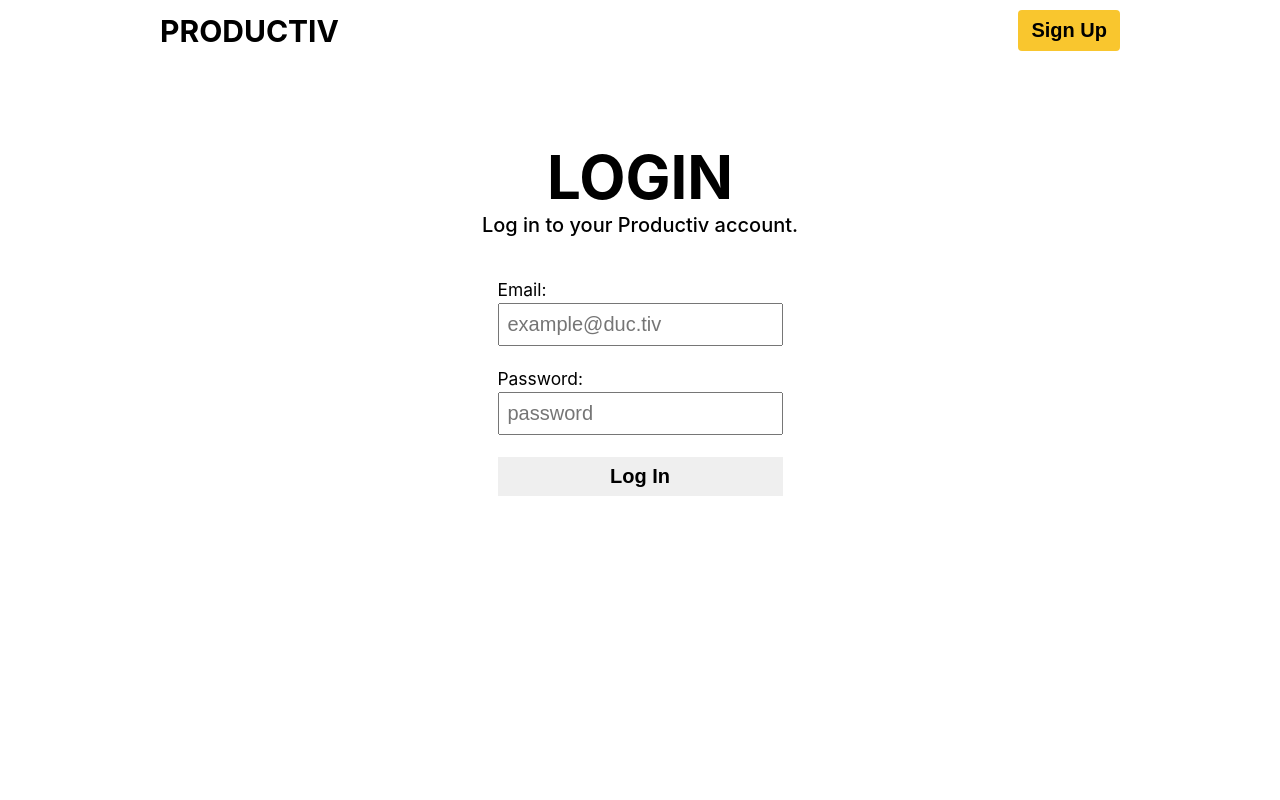
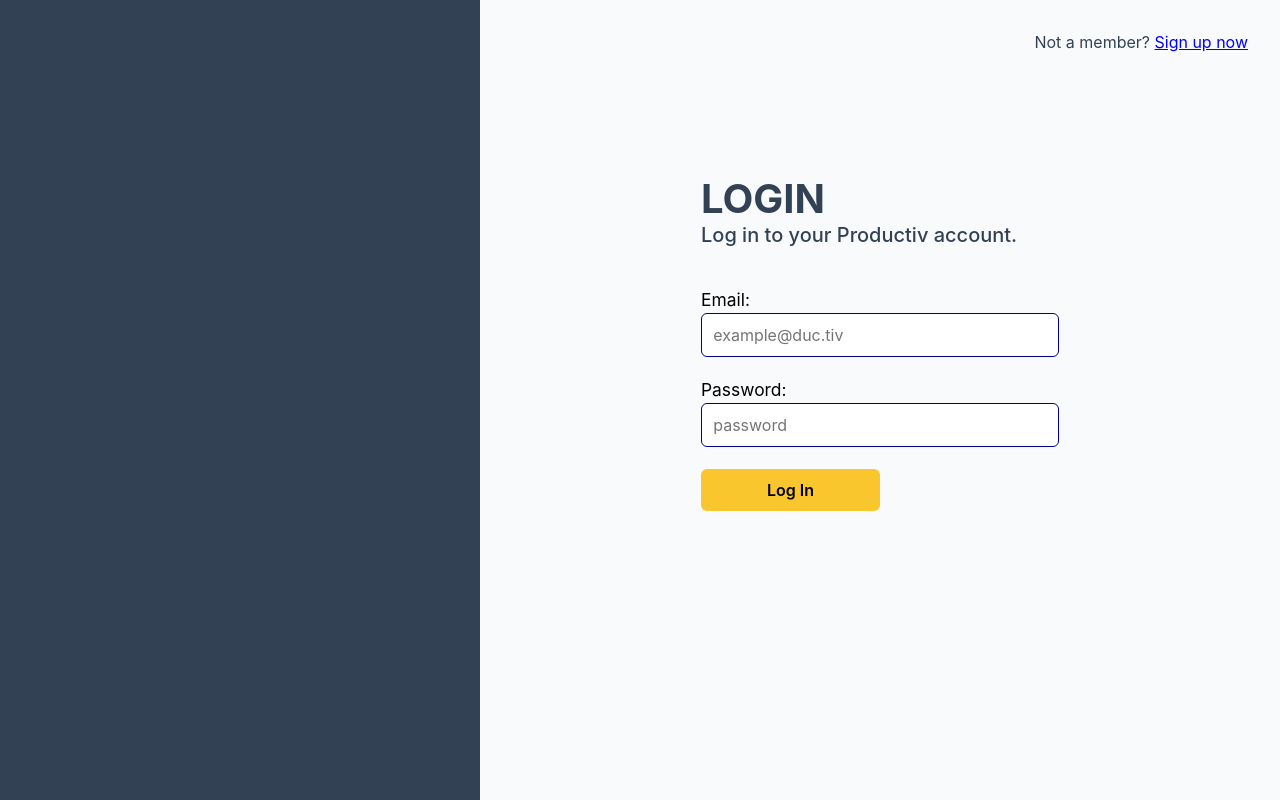
Before and after one commit to Timi-T/producktiv, a React app in the folder frontend/: page / in a window 1280 px wide. Built offline with nearby package versions, Linux system fonts and the light colour scheme.

Commit message:
[Update]: Login/Landing page

```diff
--- a/frontend/src/App/App.css
+++ b/frontend/src/App/App.css
@@ -1,5 +1,3 @@
 body {
-    width: 75%;
-    margin: 0 auto;
-    overflow-x:hidden
+
 }
--- a/frontend/src/App/App.js
+++ b/frontend/src/App/App.js
@@ -1,35 +1,19 @@
 import './App.css';
 import React from 'react';
-import { Login } from '../Login/Login'
-import { Signup } from '../Signup/Signup'
-import Header from '../Header/Header'
+import LandingPageBody from '../LandingPageBody/LandingPageBody';
+import LandingPage from '../LandingPage/LandingPage';
 
 
 class App extends React.Component {
-  constructor(props){
-    super(props)
-    this.state = {
-      isLoginScreen: true
-    }
-  }
 
-  toggleLoginSignup = () => {
-    // console.log("toggle")
-    this.setState({isLoginScreen: !this.state.isLoginScreen})
-  }
-
-  // componentDidUpdate() {
-  //   console.log(this.state)
-  // }
 
   render() {
-    const {isLoginScreen} = this.state
     return (
       <>
-        <Header toggleLoginSignup={this.toggleLoginSignup} isLoginScreen={isLoginScreen}/>
-        {isLoginScreen ? <Login/> : <Signup/>}
+        <LandingPageBody>
+          <LandingPage/>
+        </LandingPageBody>
       </>
-
     );
   }
 
--- a/frontend/src/Header/Header.css
+++ b/frontend/src/Header/Header.css
@@ -1,8 +1,8 @@
-nav {
+/* nav {
     margin-top: 0.5em;
     display: flex;
     justify-content: space-between;
-    /* border: 1px solid black; */
+    border: 1px solid black;
     align-items: center;
 
 }
@@ -11,11 +11,12 @@
     font-size: 1.5em;
 }
 
+
 nav button {
     font-weight: 600;
-    background: var(--color-primary);
+    background: lightgrey;
     color: black;
     border: 1px solid transparent;
     padding: 8px 12px;
     border-radius: 0.2em
-}
+} */
--- a/frontend/src/Header/Header.js
+++ b/frontend/src/Header/Header.js
@@ -2,12 +2,11 @@
 
 export default function Header (props) {
   return (
-    <nav>
-      <h1>PRODUCTIV</h1>
-      <button onClick={()=>props.toggleLoginSignup()}>
-        {props.isLoginScreen ? "Sign Up" : "Log In"}
-      </button>
-    </nav>
+    // <nav>
+    //   <h1>PRODUCTIV</h1>
+    //   <button>
+    //   </button>
+    // </nav>
   )
 
 }
--- /dev/null
+++ b/frontend/src/LandingPage/LandingPage.css
@@ -0,0 +1,37 @@
+.about-app, .login-section {
+    /* border: 1px solid green; */
+    flex: 1
+}
+
+.login-section {
+    background: var(--background-color);
+    flex: 2
+}
+
+.about-app  {
+    flex: 1.2;
+    background: #334155;
+
+}
+
+.about-app h1 {
+    font-size: 3rem;
+    color: #f8fafc;
+    text-align: center
+}
+
+.login-header {
+    /* background: red; */
+    text-align: right;
+    padding: 2em;
+    font-size: .8em
+}
+
+.login-header .login-toggle {
+    text-decoration: underline;
+    border: none;
+    background: none;
+    color: blue;
+    /* padding: 3em; */
+    font-size: 1em
+}
--- /dev/null
+++ b/frontend/src/LandingPage/LandingPage.js
@@ -0,0 +1,38 @@
+import React from 'react';
+import { Login } from '../Login/Login';
+import { Signup } from '../Signup/Signup';
+import './LandingPage.css'
+
+export default class LandingPage extends React.Component {
+  constructor(props) {
+    super(props)
+    this.state = {
+      isLoginScreen: true
+    }
+  }
+
+  toggleLoginSignup = () => {
+    this.setState({isLoginScreen: !this.state.isLoginScreen})
+  }
+
+  render () {
+    const {isLoginScreen} = this.state
+    const loginbtnText = isLoginScreen ? "Sign up now" : "Sign in"
+    const loginMsgText =isLoginScreen ? "Not a member?" : "Already a member?"
+    return(
+      <>
+      <div className="about-app">
+      <h1></h1>
+      </div>
+      <div className="login-section">
+        <div className="login-header">
+          <p>{loginMsgText}&nbsp;
+            <button onClick={()=>this.toggleLoginSignup()} className="login-toggle">{loginbtnText}</button>
+          </p>
+        </div>
+      {isLoginScreen ? <Login/> : <Signup/>}
+      </div>
+      </>
+    )
+  }
+}
--- /dev/null
+++ b/frontend/src/LandingPageBody/LandingPageBody.css
@@ -0,0 +1,10 @@
+.landingPageBody {
+    width: 100%;
+    height: 100vh;
+    margin: 0 auto;
+    overflow-x:hidden;
+    /* background: red; */
+    /* border: 1px solid blue; */
+    display: flex;
+    justify-content: space-between;
+}
--- /dev/null
+++ b/frontend/src/LandingPageBody/LandingPageBody.js
@@ -0,0 +1,9 @@
+import './LandingPageBody.css'
+
+export default function LandingPageBody (props) {
+  return (
+    <div className="landingPageBody">
+      {props.children}
+    </div>
+  )
+}
--- a/frontend/src/Login/Login.css
+++ b/frontend/src/Login/Login.css
@@ -2,7 +2,7 @@
     margin: 0 auto;
     /* border: 1px solid red; */
     padding:10px;
-    width: 80%;
+    width: 70%;
     margin-top: 3.5em;
     display: flex;
     flex-direction: column;
@@ -13,7 +13,7 @@
 }
 
 .login-box h1 {
-    font-size: 3em;
+    font-size: 2em;
 }
 
 .login-box p {
@@ -21,45 +21,51 @@
 }
 
 .login-heading {
-    flex: 5;
-    text-align: center;
+    /* text-align: center; */
     /* border: 1px solid black; */
     padding: 0.5em;
-    margin-bottom: 1em
+    margin-bottom: 1em;
+    width: 70%;
 }
 
 .login-details {
+    width: 70%;
+    /* border: 1px solid black; */
     display: flex;
     flex-direction: column;
     gap: 1em;
-    /* border: 1px solid blue; */
-    /* background:yellow; */
     padding: 0.5em;
 }
 
 .login-details input {
-    padding: 0.4em;
+    padding: 0.7em;
     margin-top: 0.1em;
-    width: 100%
+    width: 100%;
+    border: 1px solid darkblue;
+    border-radius: 6px;
+    transition: .3s ease-in-out;
+    font-size: .8em
 }
 
-/* .login-details input:focus {
+.login-details input:focus {
     outline: none;
-    border: 1px solid darkblue;
+    box-shadow: 0 0 0 1px darkblue;
+}
+
+
+.login-details input[type="submit"] {
+    background: var(--btn-color-primary);
+    font-weight: 600;
+    border: 0;
+    width: 50%
+    /* transition: 0.2s ease-in */
+}
+
+/* .login-details input[type="submit"]:hover {
+    color: var(--btn-color-primary);
+    background: darkblue
 } */
 
-.login-details input[type="submit"] {
-    /* background: yellow; */
-    font-weight: 600;
-    border: 0;
-    transition: 0.2s ease-in
+.login-details label span {
+    font-size: 0.87rem
 }
-
-.login-details input[type="submit"]:hover {
-    /* color: yellow; */
-    background: var(--color-primary)
-}
-
-.login-details label span {
-    font-size: 0.87em
-}
--- a/frontend/src/Signup/Signup.css
+++ b/frontend/src/Signup/Signup.css
@@ -2,7 +2,7 @@
     margin: 0 auto;
     /* border: 1px solid red; */
     padding:10px;
-    width: 80%;
+    width: 70%;
     margin-top: 3.5em;
     display: flex;
     flex-direction: column;
@@ -13,7 +13,7 @@
 }
 
 .signup-box h1 {
-    font-size: 3em;
+    font-size: 2em;
 }
 
 .signup-box p {
@@ -21,45 +21,51 @@
 }
 
 .signup-heading {
-    flex: 5;
-    text-align: center;
+    /* text-align: center; */
     /* border: 1px solid black; */
     padding: 0.5em;
-    margin-bottom: 1em
+    margin-bottom: 1em;
+    width: 70%;
 }
 
 .signup-details {
+    width: 70%;
+    /* border: 1px solid black; */
     display: flex;
     flex-direction: column;
     gap: 1em;
-    /* border: 1px solid blue; */
-    /* background:yellow; */
     padding: 0.5em;
 }
 
 .signup-details input {
-    padding: 0.4em;
+    padding: 0.7em;
     margin-top: 0.1em;
-    width: 100%
+    width: 100%;
+    border: 1px solid darkblue;
+    border-radius: 6px;
+    transition: .3s ease-in-out;
+    font-size: .8em
 }
 
-/* .signup-details input:focus {
+.signup-details input:focus {
     outline: none;
-    border: 1px solid darkblue;
+    box-shadow: 0 0 0 1px darkblue;
+}
+
+
+.signup-details input[type="submit"] {
+    background: var(--btn-color-primary);
+    font-weight: 600;
+    border: 0;
+    width: 50%
+    /* transition: 0.2s ease-in */
+}
+
+/* .signup-details input[type="submit"]:hover {
+    color: var(--btn-color-primary);
+    background: darkblue
 } */
 
-.signup-details input[type="submit"] {
-    /* background: yellow; */
-    font-weight: 600;
-    border: 0;
-    transition: 0.2s ease-in
+.signup-details label span {
+    font-size: 0.87rem
 }
-
-.signup-details input[type="submit"]:hover {
-    /* color: yellow; */
-    background: var(--color-primary)
-}
-
-.signup-details label span {
-    font-size: 0.87em
-}
--- a/frontend/src/index.css
+++ b/frontend/src/index.css
@@ -1,4 +1,7 @@
-body {
+* {
+  padding: 0;
+  margin: 0;
+  box-sizing: border-box;
   margin: 0;
   font-family: -apple-system, BlinkMacSystemFont, 'Segoe UI', 'Roboto', 'Oxygen',
     'Ubuntu', 'Cantarell', 'Fira Sans', 'Droid Sans', 'Helvetica Neue',
@@ -12,16 +15,20 @@
     monospace;
 }
 
-* {
-  padding: 0;
-  margin: 0;
-  box-sizing: border-box;
-  font-size: 20px
-  /* font-size: 62.5%; */
+html {
+font-size: 20px;
+}
 
+h1, p {
+  color: var(--text-color)
 }
+
+
 :root{
-  --color-primary: #F9C62E
+  --btn-color-primary: #F9C62E;
+  /* slate */
+  --background-color: #f8fafc;
+  --text-color: #334155
 }
 
 button, input[type="submit"] {
@@ -32,11 +39,9 @@
 @keyframes slidein {
   0% {
     transform: translateX(90%);
-    /* width: 100%; */
   }
 
   100% {
     transform: translateX(0%);
-    /* width: 100%; */
   }
 }
```
